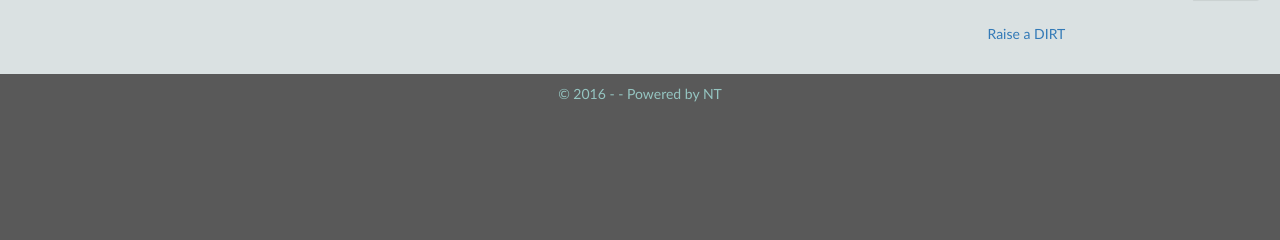
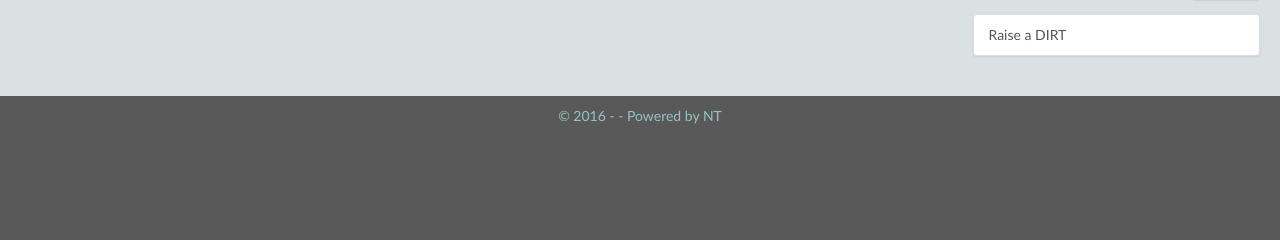
Before and after one commit to nevtum/hivemind, a Django app: template src/dirts/templates/dirt_list.html in a window 1280 px wide. Shown: the part 155-395 px from the top of the page. Run offline with Django 3.2, Linux system fonts and the light colour scheme; the template is opened without the code that fills it, so the values that code supplies are empty; some libraries are stand-ins or nearby versions.

Commit message:
changed links style on dirt list page

```diff
--- a/src/dirts/templates/detail.html
+++ b/src/dirts/templates/detail.html
@@ -6,7 +6,7 @@
   <div id="dirt-summary">
     <div class="row">
       <div class="col-lg-3 col-lg-push-9">
-        <div id="action-panel" class="list-group">
+        <div class="list-group">
           {% if dirt.is_active %}
           <a href="{% url 'dirt-amend-url' dirt.id %}" class="list-group-item">Amend</a>
           <a href="{% url 'dirt-close-url' dirt.id %}" class="list-group-item">Close</a>
--- a/src/dirts/templates/dirt_list.html
+++ b/src/dirts/templates/dirt_list.html
@@ -53,10 +53,8 @@
           </span>
         </div>
       </form>
-      <div id="action-panel">
-        <ul class="nav nav-pills nav-stacked">
-            <li><a href="{% url 'create-dirt-url' %}">Raise a DIRT</a></li>
-        </ul>
+      <div class="list-group">
+        <a href="{% url 'create-dirt-url' %}" class="list-group-item">Raise a DIRT</a>
       </div>
       {% if is_paginated %}
       <div class="pagination">
```
